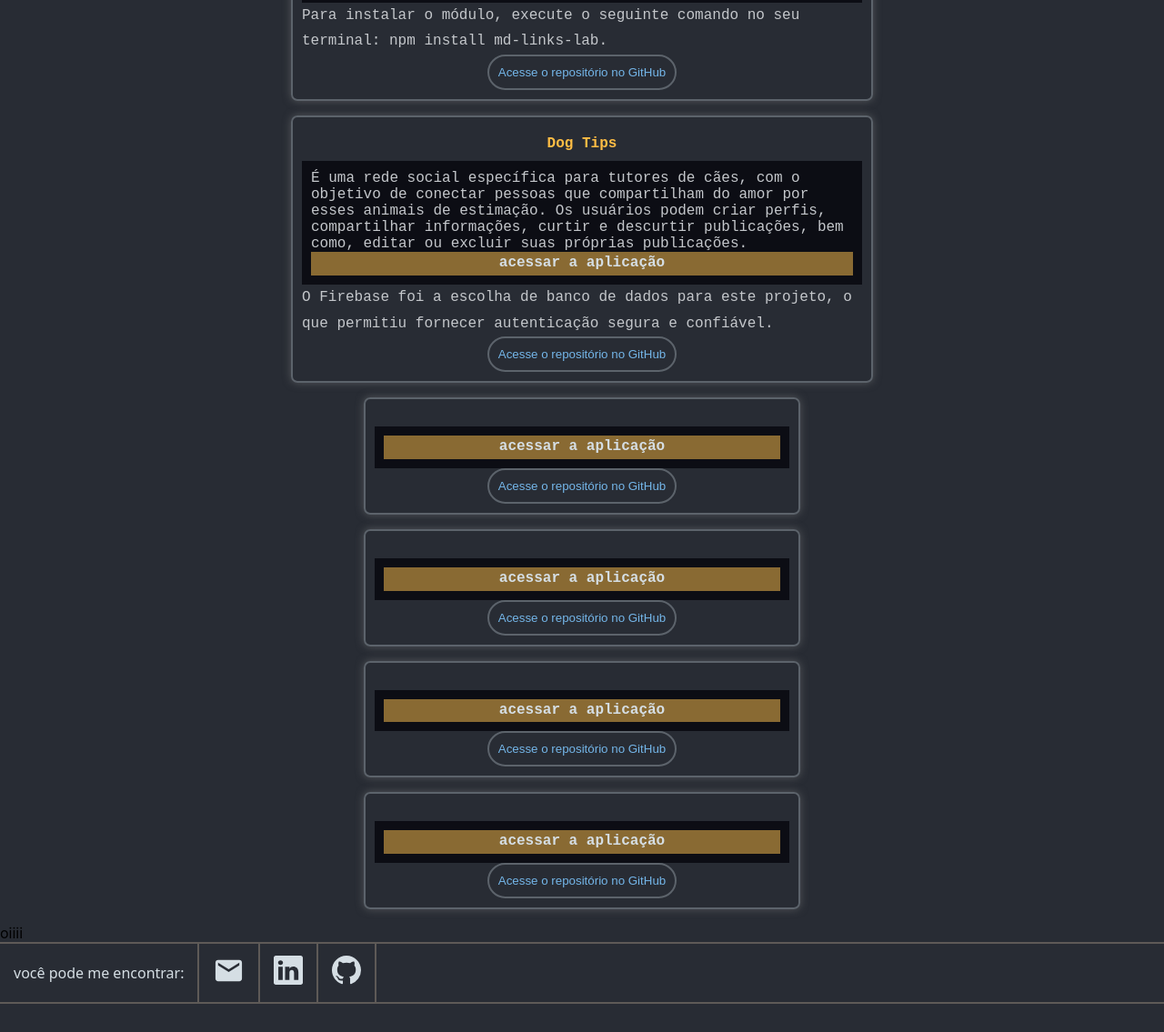
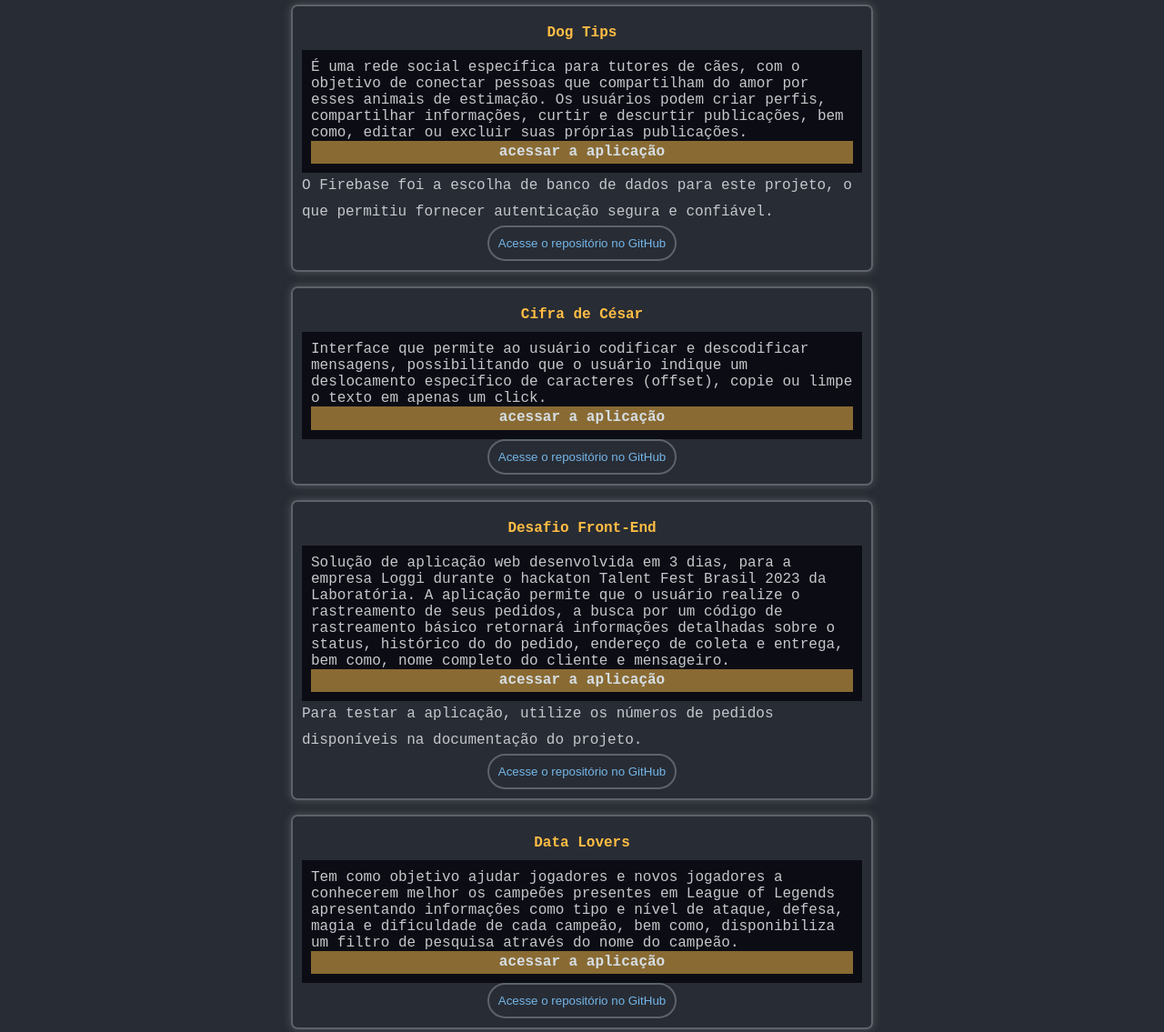
Before and after one commit to ThainaraTabile/portfolio-thainara, a React app: page /projetos in a window 1280 px wide. Shown: the part 1288-2423 px from the top of the page at 91% size. Before the commit the page ends 2392 px from the top, so only its background shows below. Built offline with nearby package versions, Linux system fonts and the light colour scheme.

Commit message:
add: new visual elements

```diff
--- a/src/components/CardProjects/index.js
+++ b/src/components/CardProjects/index.js
@@ -1,7 +1,7 @@
 import styles from './CardProjects.module.css';
 import data from '../../db.json';
 
-export default function CardProjects(){
+export default function CardProjects() {
     return (
         <div className={styles.container}>
             <h1 className={styles.title} >{'//'} Top projects</h1>
--- a/src/db.json
+++ b/src/db.json
@@ -56,7 +56,7 @@
                 "name": "Burger Script",
                 "description": "A interface oferece uma solução completa para gerenciamento do fictício restaurante Burger Script, disponibilizando uma plataforma com funcionalidades que atendem as necessidades de cada área do negócio. De acordo com o cargo pertinente, os usuários poderão registrar e gerenciar pedidos, bem como,  listar, adicionar, editar e excluir informações de produtos e colaboradores.",
                 "website":"https://burger-script-two.vercel.app/",
-                "details": "O projeto foi desenvolvido usando o framework React, para o recebimento e processamento dos dados a interface se integra com um mock de API. Para testar a aplicação, utilize alguma das credenciais fornecidas na documentação, você pode acessá-la clicando no link abaixo. ",
+                "details": "Para testar a aplicação, utilize alguma das credenciais fornecidas na documentação do projeto, você pode acessá-la clicando no link abaixo. ",
                 "repository": "https://github.com/ThainaraTabile/burger-script"
             },
             {
@@ -64,13 +64,13 @@
                 "name": "Cine Info",
                 "description": "Consiste em uma interface web que exibe uma lista de filmes, incluindo informações relevantes, como imagem, gênero, sinopse, duração e avaliação. Os usuários têm a capacidade de buscar filmes por gênero ou pesquisar pelo título, bem como, ordenar as avaliações de forma crescente ou decrescente.",
                 "website":"https://cine-info-omega.vercel.app/",
-                "details": " O projeto foi desenvolvido usando o framework React, estruturado em componentes reutilizáveis para facilitar a manutenção e o desenvolvimento futuro. Para o recebimento e processamento dos dados a interface se integra com um mock API. O referido mock teve as alterações na base de dados realizada por mim.",
+                "details": " O projeto foi desenvolvido usando o framework React, estruturado em componentes reutilizáveis para facilitar a manutenção e o desenvolvimento futuro. Para o recebimento e processamento dos dados a interface se integra com um mock API.",
                 "repository": "https://github.com/ThainaraTabile/cine-info"
             },
             {
                 "id": 3,
                 "name": "Markdown Links",
-                "description": "Este projeto é composto por uma ferramenta de linha de comando (CLI), a qual permite que o usuário execute a biblioteca diretamente do terminal, através de um módulo do Node.js que analisa os arquivos em formato Markdown. A `CLI` revela os links encontrados, indicando a rota do arquivo onde foi encontrado o link, a URL encontrada e o texto âncora. Também é possível validar os links e fornecer estatísticas sobre os mesmos.",
+                "description": "Este projeto é composto por uma ferramenta de linha de comando (CLI) que analisa os arquivos em formato Markdown, revelando os links encontrados, indicando a rota do arquivo onde foi encontrado o link, a URL encontrada e o texto âncora. Também é possível validar os links e fornecer estatísticas sobre os mesmos.",
                 "website":"https://www.npmjs.com/package/md-links-lab",
                 "details": " Para instalar o módulo, execute o seguinte comando no seu terminal: npm install md-links-lab.",
                 "repository": "https://github.com/ThainaraTabile/md-links"
@@ -85,39 +85,28 @@
             },
             {
                 "id": 5,
-                "name": "",
-                "description": "",
-                "website":"",
+                "name": "Cifra de César",
+                "description": "Interface que permite ao usuário codificar e descodificar mensagens, possibilitando que o usuário indique um deslocamento específico de caracteres (offset), copie ou limpe o texto em apenas um click.",
+                "website":"https://cipher-9falfw4t8-thainaratabile.vercel.app/",
                 "details": " ",
-                "repository": ""
+                "repository": "https://github.com/ThainaraTabile/cipher"
             },
             {
                 "id": 6,
-                "name": "",
-                "description": "",
-                "website":"",
-                "details": " ",
-                "repository": ""
+                "name": "Desafio Front-End",
+                "description": "Solução de aplicação web desenvolvida em 3 dias, para a empresa Loggi durante o hackaton Talent Fest Brasil 2023 da Laboratória. A aplicação permite que o usuário realize o rastreamento de seus pedidos, a busca por um código de rastreamento básico retornará informações detalhadas sobre o status, histórico do do pedido, endereço de coleta e entrega, bem como, nome completo do cliente e mensageiro.",
+                "website":"https://desafio-frontend-ten-xi.vercel.app/",
+                "details": "Para testar a aplicação, utilize os números de pedidos disponíveis na documentação do projeto.",
+                "repository": "https://github.com/ThainaraTabile/desafio-frontend"
             }
             , {
                 "id": 7,
-                "name": "",
-                "description": "",
-                "website":"",
+                "name": "Data Lovers",
+                "description": " Tem como objetivo ajudar jogadores e novos jogadores a conhecerem melhor os campeões presentes em League of Legends apresentando informações como tipo e nível de ataque, defesa, magia e dificuldade de cada campeão, bem como, disponibiliza um filtro de pesquisa através do nome do campeão.",
+                "website":"https://sap-009-data-lovers.vercel.app/",
                 "details": " ",
-                "repository": ""
-            },
-            {
-                "id": 8,
-                "name": "",
-                "description": "",
-                "website":"",
-                "details": " ",
-                "repository": ""
+                "repository": "https://github.com/ThainaraTabile/SAP009-data-lovers"
             }
         ]
-
-
-
       }
   }
--- a/src/pages/About/index.js
+++ b/src/pages/About/index.js
@@ -39,7 +39,7 @@ export default function About() {
           <p>direcionar minha trajetória profissional para o mundo do desenvolvimento.</p>
         </div>
       </article>
-      <Tools/>
+      <Tools />
     </div>
 
   )
```
Also changed, not shown: src/components/CardProjects/CardProjects.module.css (+0 -36 lines), README.md, public/favicon.ico (added), src/assets/1.png (added), src/assets/2.webp (added), src/assets/3.webp (added), src/assets/4.webp (added), src/assets/5.webp (added), src/assets/6.webp (added), src/assets/7.webp (added). Lines whose indentation alone changed are shown as unchanged.
